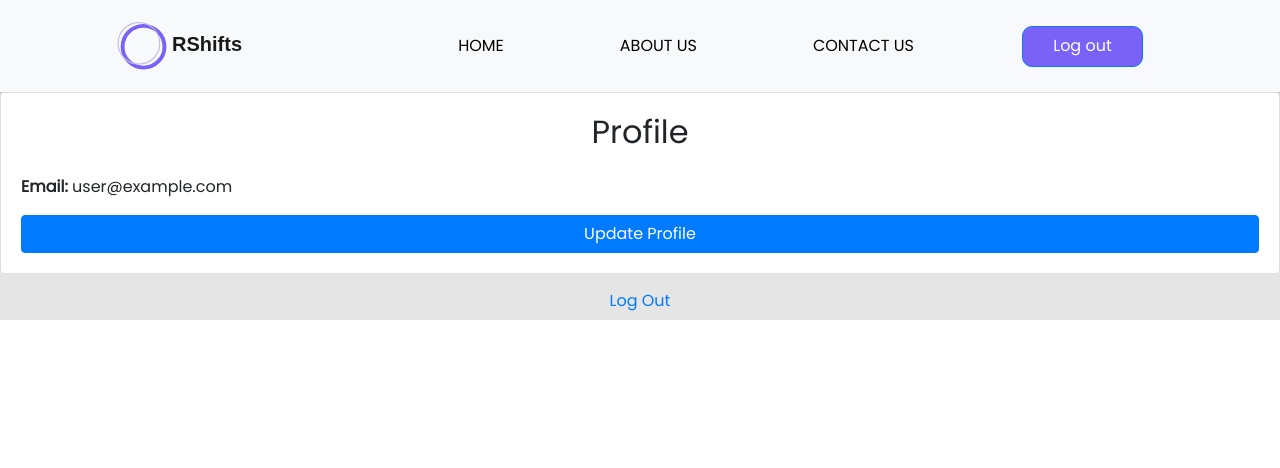
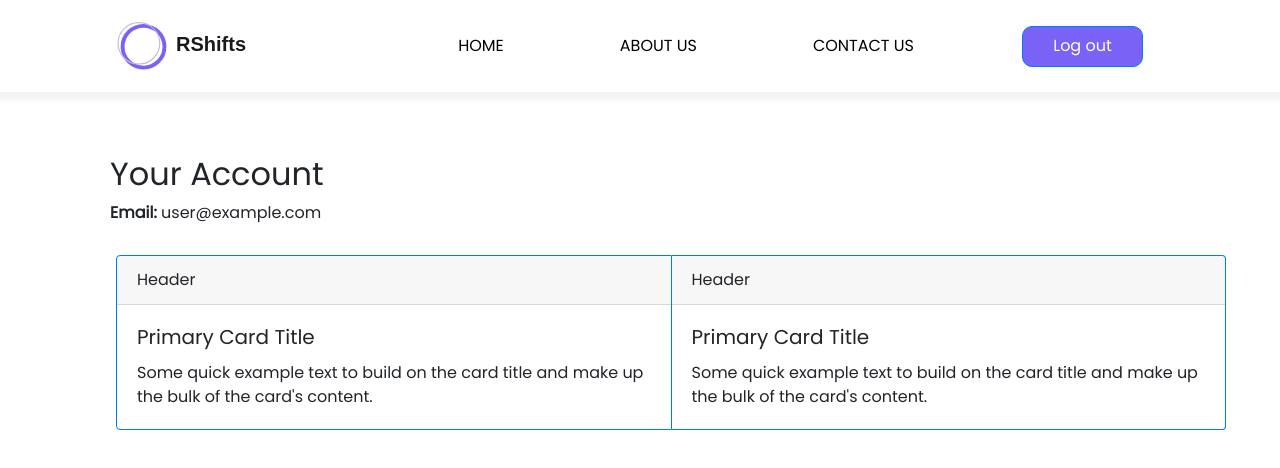
Before and after one commit to piyushgIITian/rshifts-dev-test-1, a React (Create React App) app: page /dashboard in a window 1280 px wide. Shown: the top 468 px of the page. Built offline with nearby package versions, Linux system fonts and the light colour scheme; no server answers; sample sign-in values are in the browser's storage; a web font is replaced by a local one.

Commit message:
header done

```diff
--- a/src/components/Dashboard.js
+++ b/src/components/Dashboard.js
@@ -1,9 +1,9 @@
 import React, { useState } from "react"
-import { Card, Button, Alert } from "react-bootstrap"
+import { Card, Alert, Container, CardGroup } from "react-bootstrap"
 import { useAuth } from "../contexts/AuthContext"
-import { Link, useHistory } from "react-router-dom"
+import { useHistory } from "react-router-dom"
 import Header from "../components/Header"
-
+import "../style.css"
 export default function Dashboard() {
   const [error, setError] = useState("")
   const { currentUser, logout } = useAuth()
@@ -21,24 +21,43 @@ export default function Dashboard() {
   }
 
   return (
-    <>
+    <div className="background-white">
       <Header buttonFunc={handleLogout} buttonText={"Log out"}/>
 
-      <Card>
-        <Card.Body>
-          <h2 className="text-center mb-4">Profile</h2>
+      <div style={{ marginLeft: "110px", paddingTop: "40px"}}>
+          <h2 className="mb-2">Your Account</h2>
           {error && <Alert variant="danger">{error}</Alert>}
           <strong>Email:</strong> {currentUser.email}
-          <Link to="/update-profile" className="btn btn-primary w-100 mt-3">
+          {/* <Link to="/update-profile" className="btn btn-primary w-100 mt-3">
             Update Profile
-          </Link>
+          </Link> */}
+      </div>
+
+      <Container className="justify-content-left" style={{marginTop:"30px", marginLeft: "101px"}}>
+      <CardGroup>
+      <Card border="primary" style={{ width: '18rem' }}>
+        <Card.Header>Header</Card.Header>
+        <Card.Body>
+          <Card.Title>Primary Card Title</Card.Title>
+          <Card.Text>
+            Some quick example text to build on the card title and make up the bulk
+            of the card's content.
+          </Card.Text>
         </Card.Body>
       </Card>
-      <div className="w-100 text-center mt-2">
-        <Button variant="link" onClick={handleLogout}>
-          Log Out
-        </Button>
-      </div>
-    </>
+      <Card border="primary" style={{ width: '18rem' }}>
+        <Card.Header>Header</Card.Header>
+        <Card.Body>
+          <Card.Title>Primary Card Title</Card.Title>
+          <Card.Text>
+            Some quick example text to build on the card title and make up the bulk
+            of the card's content.
+          </Card.Text>
+        </Card.Body>
+      </Card>
+
+      </CardGroup>
+      </Container>
+    </div>
   )
 }
--- a/src/components/header.js
+++ b/src/components/header.js
@@ -5,15 +5,15 @@ import "../style.css"
 
 export default function Header(props) {
   return (
-    <div id="header-class">
-        <Navbar bg="light" expand="lg"className="py-3"   >
+    <div >
+        <Navbar bg="light" expand="lg" className="py-3  bg-white  " style={{boxShadow: "0px 6px 5px 2px rgba(0, 0, 0, 0.05)", marginBottom:"23px"}}>
 
                 <Navbar.Brand href="/" className="font-tomorrow" style={{marginLeft:"101px", fontWeight:"bold"}}><img
           alt=""
           src="/rsLogo.svg"
           width="50"
           height="50"
-          style={{marginRight: "5px"}}
+          style={{marginRight: "9px"}}
           className="d-inline-block"
         />RShifts</Navbar.Brand>
 
@@ -23,7 +23,7 @@ export default function Header(props) {
                     <Nav.Link href="/" id="header-tabs" className="hover-underline-animation">HOME</Nav.Link>
                     <Nav.Link href="#aboutus" id="header-tabs" className="hover-underline-animation">ABOUT US</Nav.Link>
                     <Nav.Link href="#contactus" id="header-tabs" className="hover-underline-animation">CONTACT US</Nav.Link>
-                    <Button onclick={()=>props.buttonFunc()} className="px-3" id="rs-button-1" type="submit">
+                    <Button onClick={()=>props.buttonFunc()} className="px-3" id="rs-button-1" type="submit">
                        {props.buttonText}
                     </Button>
 
--- a/src/style.css
+++ b/src/style.css
@@ -7,6 +7,9 @@
 
 .background-gray{
     background-color: #E5E5E5;
+}
+.background-white{
+    background-color: white;
 }
 
 .font-tomorrow{
@@ -58,8 +61,3 @@
    margin-left:50px;
    margin-right:50px;
 }
-
-#header-class{
-    box-shadow: rgba(0, 0, 0, 0.35) 0px 5px 15px;
-    background-color: white;
-}
```
